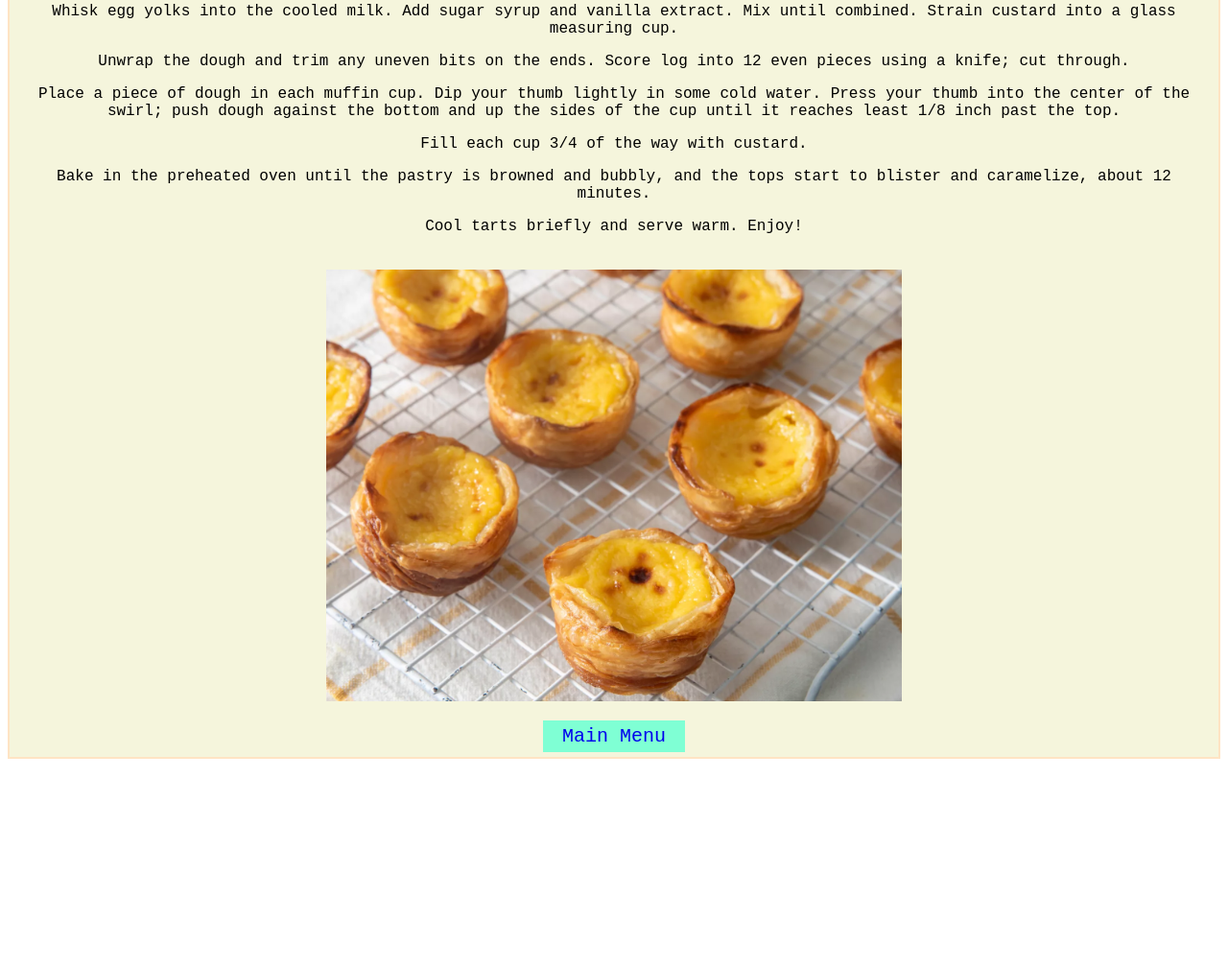
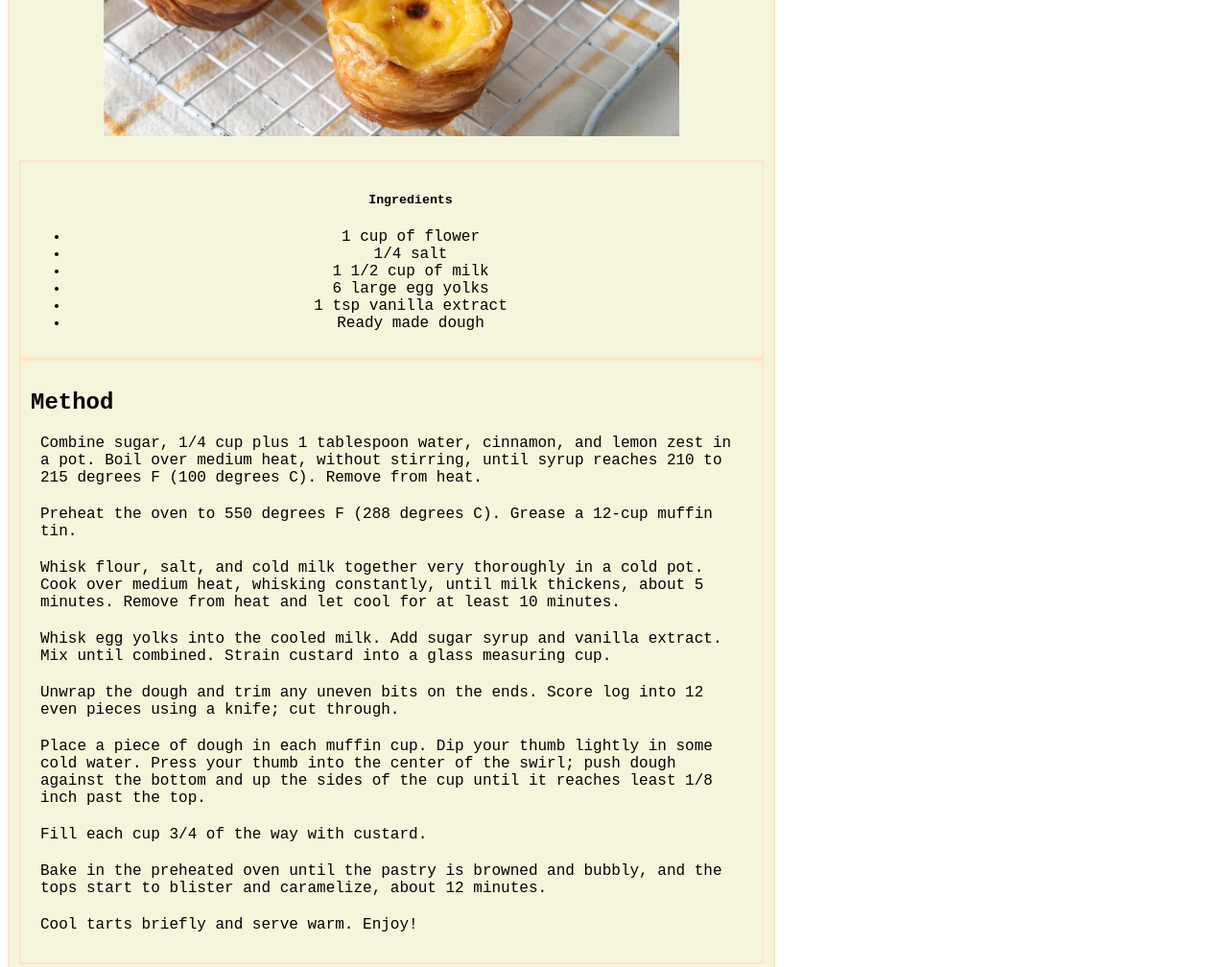
Before and after one commit to JCSAlearn/recipes, a plain HTML site: page recipes/nata.html in a window 1280 px wide. Shown: the part 428-1436 px from the top of the page at 96% size. Before the commit the page ends 1227 px from the top, so only its background shows below. Drawn offline with Linux system fonts and the light colour scheme.

Commit message:
Div created. Css updated

```diff
--- a/recipes/nata.html
+++ b/recipes/nata.html
@@ -6,10 +6,17 @@
             <link rel="stylesheet" href="../style.css">
         </head>
         <body>
-            <div>
+            <div class="container">
                 <h1>Nata</h1>
 
-                <ul> Ingredients
+                <img src="./../img/nata.jpg" alt="An amazing tart" width="600px">
+
+
+                <div class="ingredients">
+
+
+                    <ul>
+                        <h5>Ingredients</h5>
                          <li>1 cup of flower</li>
                          <li>1/4 salt</li>
                          <li>1 1/2 cup of milk</li>
@@ -17,7 +24,9 @@
                          <li>1 tsp vanilla extract</li>
                          <li>Ready made dough</li>
                     </ul>
+                </div>
 
+                <div class="method">
                     <h2>Method</h2>
 
                     <p>Combine sugar, 1/4 cup plus 1 tablespoon water, cinnamon, and lemon zest in a pot.
@@ -46,8 +55,9 @@
                     caramelize, about 12 minutes.</p>
 
                     <p>Cool tarts briefly and serve warm. Enjoy!</p>
+                </div>
 
-             <img src="./../img/nata.jpg" alt="An amazing tart" width="600px">
+
              <br>
              <a href="../index.html">Main Menu</a>
             </div>
--- a/style.css
+++ b/style.css
@@ -1,13 +1,15 @@
 body {
     text-align: center;
     font-family: 'Courier New', Courier, monospace;
+    max-width: 800px;
 }
 
 a {
     text-decoration: none;
+    color: aliceblue;
     padding: 5px 20px 5px 20px;
     font-size: 20px;
-    background-color:aquamarine;
+    background-color:rgb(179, 130, 26);
 }
 
 img {
@@ -18,5 +20,17 @@ div{
     border: 2px solid bisque;
     padding: 10px;
     background-color: beige;
+}
 
+.ingredients ul {
+    list-style-type:disc;
 }
+
+
+.method {
+    text-align: left;
+}
+
+.method p {
+    margin: 20px 10px;
+}
```
Also changed, not shown: recipes/tunaSala.html (added, +10 -0 lines). Lines whose indentation alone changed are shown as unchanged.
